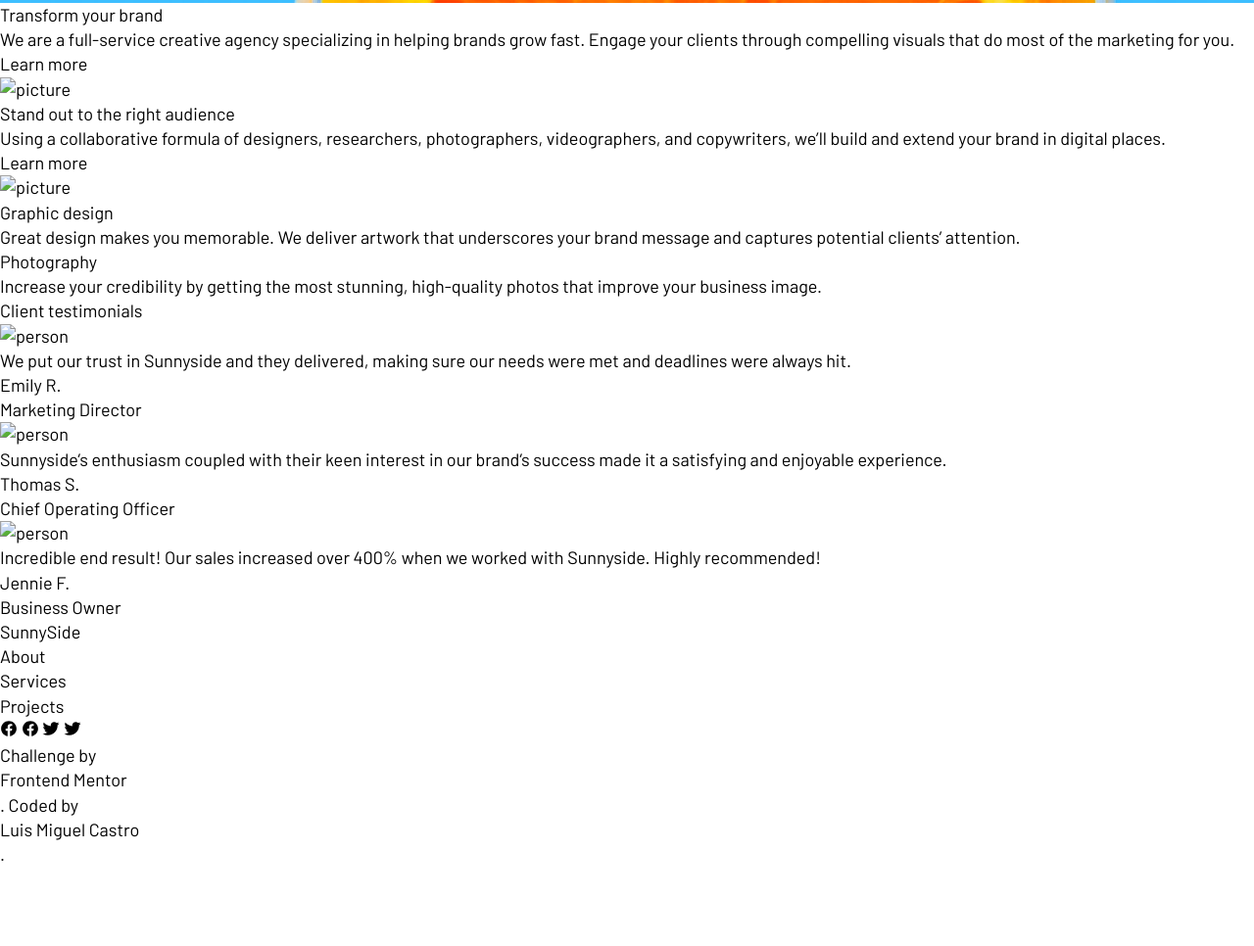
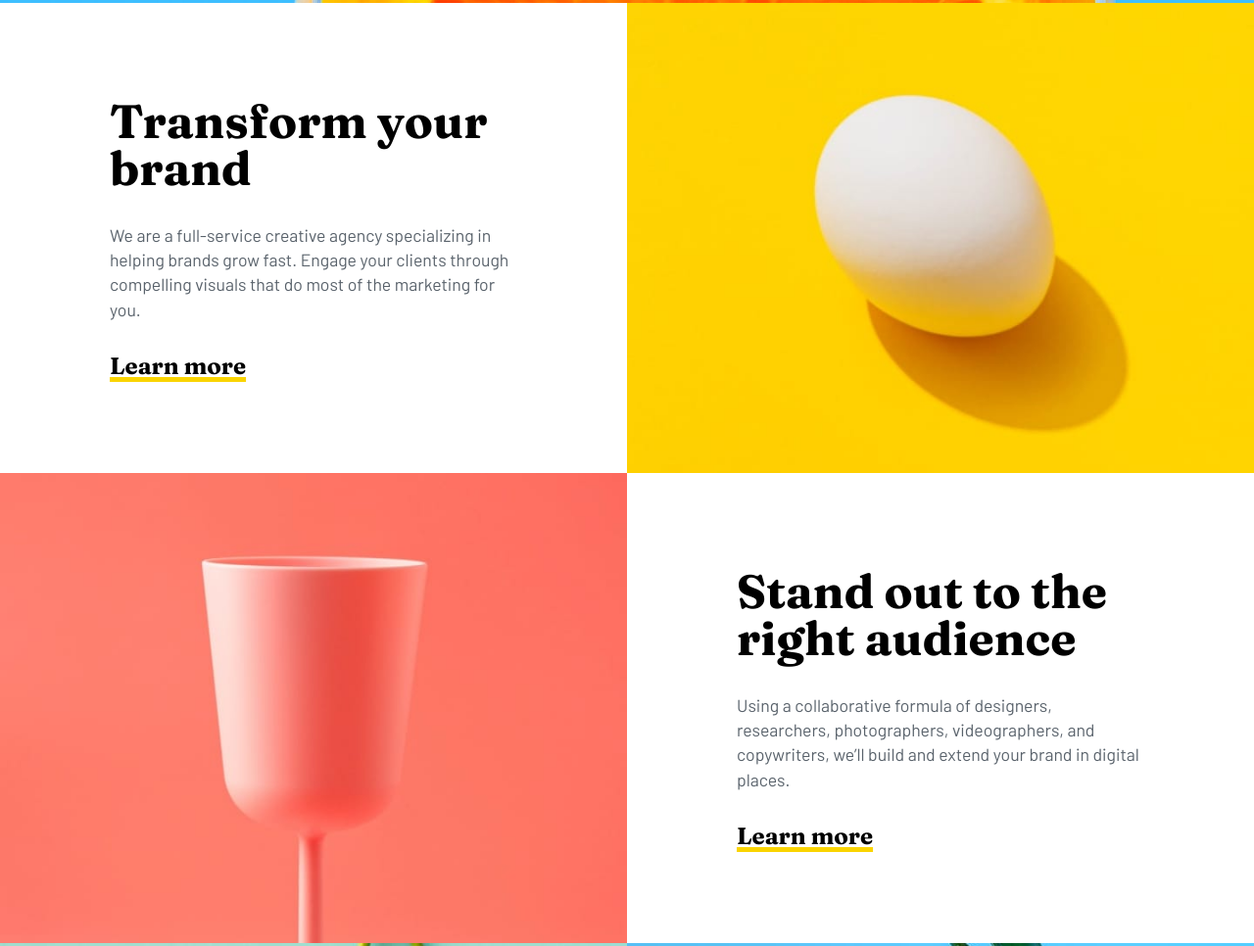
Before and after one commit to LuisC73/SunnySide, a website: page index.html in a window 1280 px wide. Shown: the part 797-1763 px from the top of the page at 98% size. Before the commit the page ends 1682 px from the top, so only its background shows below. Drawn offline with nearby package versions, Linux system fonts and the light colour scheme.

Commit message:
se termina la version de escritorio

```diff
--- a/index.html
+++ b/index.html
@@ -35,11 +35,11 @@
           <a href="#" class="services__a">Learn more</a>
         </div>
         <picture class="services__picture">
-          <img src="#" alt="picture" class="services__img">
+          <img src="./src/assets/desktop/image-transform.jpg" alt="picture" class="services__img">
         </picture>
       </div>
       <div class="services__content">
-        <div class="services__texts">
+        <div class="services__texts services__texts--right">
           <h3 class="services__h3">Stand out to the right audience</h3>
           <p class="services__p">
             Using a collaborative formula of designers, researchers, photographers, videographers, and copywriters, we’ll build and extend your brand in digital places.
@@ -47,48 +47,52 @@
           <a href="#" class="services__a">Learn more</a>
         </div>
         <picture class="services__picture">
-          <img src="#" alt="picture" class="services__img">
+          <img src="./src/assets/desktop/image-stand-out.jpg" alt="picture" class="services__img">
         </picture>
       </div>
     </section>
     <section class="projects">
       <div class="projects__content">
-        <h3 class="projects__h3">Graphic design</h3>
-        <p class="projects__p">Great design makes you memorable. We deliver artwork that underscores your brand message and captures potential clients’ attention.</p>
+        <div class="projects__texts">
+          <h3 class="projects__h3">Graphic design</h3>
+          <p class="projects__p">Great design makes you memorable. We deliver artwork that underscores your brand message and captures potential clients’ attention.</p>
+        </div>
       </div>
       <div class="projects__content">
-        <h3 class="projects__h3">Photography</h3>
-        <p class="projects__p">Increase your credibility by getting the most stunning, high-quality photos that improve your business image.</p>
+        <div class="projects__texts">
+          <h3 class="projects__h3">Photography</h3>
+          <p class="projects__p">Increase your credibility by getting the most stunning, high-quality photos that improve your business image.</p>
+        </div>
       </div>
     </section>
     <section class="testimonies">
       <h3 class="testimonies__h3">Client testimonials</h3>
-      <div class="testimonians__row">
-        <div class="testimonians__card">
-          <img src="" alt="person" class="testimonias__img">
-          <p class="testimonias__p">We put our trust in Sunnyside and they delivered, making sure our needs were met and deadlines were always hit.</p>
-          <p class="testimonias__name">Emily R.</p>
-          <p class="testimonias__post">Marketing Director</p>
+      <div class="testimonies__row">
+        <div class="testimonies__card">
+          <img src="./src/assets/image-emily.jpg" alt="person" class="testimonies__img">
+          <p class="testimonies__p">We put our trust in Sunnyside and they delivered, making sure our needs were met and deadlines were always hit.</p>
+          <p class="testimonies__name">Emily R.</p>
+          <p class="testimonies__post">Marketing Director</p>
         </div>
-        <div class="testimonians__card">
-          <img src="" alt="person" class="testimonias__img">
-          <p class="testimonias__p">Sunnyside’s enthusiasm coupled with their keen interest in our brand’s success made it a satisfying and enjoyable experience.</p>
-          <p class="testimonias__name">Thomas S.</p>
-          <p class="testimonias__post">Chief Operating Officer</p>
+        <div class="testimonies__card">
+          <img src="./src/assets/image-thomas.jpg" alt="person" class="testimonies__img">
+          <p class="testimonies__p">Sunnyside’s enthusiasm coupled with their keen interest in our brand’s success made it a satisfying and enjoyable experience.</p>
+          <p class="testimonies__name">Thomas S.</p>
+          <p class="testimonies__post">Chief Operating Officer</p>
         </div>
-        <div class="testimonians__card">
-          <img src="" alt="person" class="testimonias__img">
-          <p class="testimonias__p">Incredible end result! Our sales increased over 400% when we worked with Sunnyside. Highly recommended!</p>
-          <p class="testimonias__name">Jennie F.</p>
-          <p class="testimonias__post">Business Owner</p>
+        <div class="testimonies__card">
+          <img src="./src/assets/image-jennie.jpg" alt="person" class="testimonies__img">
+          <p class="testimonies__p">Incredible end result! Our sales increased over 400% when we worked with Sunnyside. Highly recommended!</p>
+          <p class="testimonies__name">Jennie F.</p>
+          <p class="testimonies__post">Business Owner</p>
         </div>
       </div>
     </section>
-    <section class="images">
-      <div class="image"></div>
-      <div class="image"></div>
-      <div class="image"></div>
-      <div class="image"></div>
+    <section class="gallery">
+      <div class="gallery__image">.</div>
+      <div class="gallery__image2">.</div>
+      <div class="gallery__image3">.</div>
+      <div class="gallery__image4">.</div>
     </section>
   </main>
 
@@ -99,16 +103,19 @@
       <a href="" class="footer__a">Services</a>
       <a href="" class="footer__a">Projects</a>
     </div>
-    <ion-icon name="logo-facebook"></ion-icon>
-    <ion-icon name="logo-facebook"></ion-icon>
-    <ion-icon name="logo-twitter"></ion-icon>
-    <ion-icon name="logo-twitter"></ion-icon>
+    <div class="footer__icons">
+      <ion-icon name="logo-facebook" class="footer__icon"></ion-icon>
+      <ion-icon name="logo-instagram" class="footer__icon"></ion-icon>
+      <ion-icon name="logo-twitter" class="footer__icon"></ion-icon>
+      <ion-icon name="logo-pinterest" class="footer__icon"></ion-icon>
+    </div>
+    <div class="footer__attribution">
+      <p class="footer__p">Challenge by <a href="https://www.frontendmentor.io?ref=challenge" target="_blank">Frontend Mentor</a>.</p>
+      <p class="footer__p">Coded by <a href="#">Luis Miguel Castro</a>.</p>
+    </div>
   </footer>
 
-  <div class="attribution">
-    Challenge by <a href="https://www.frontendmentor.io?ref=challenge" target="_blank">Frontend Mentor</a>.
-    Coded by <a href="#">Luis Miguel Castro</a>.
-  </div>
+
 
   <script type="module" src="https://unpkg.com/ionicons@5.5.2/dist/ionicons/ionicons.esm.js"></script>
 <script nomodule src="https://unpkg.com/ionicons@5.5.2/dist/ionicons/ionicons.js"></script>
--- a/src/stylesheets/scss/_layout/_vars.scss
+++ b/src/stylesheets/scss/_layout/_vars.scss
@@ -6,6 +6,7 @@ $yellow: hsl(51, 100%, 49%);
 $dark-cyan: hsl(167, 40%, 24%);
 $dark-blue: hsl(198, 62%, 26%);
 $dark-cyan2: hsl(168, 34%, 41%);
+$footer : #90D4C5;
 
 $dark-blue: hsl(212, 27%, 19%);
 $dark-blue2: hsl(213, 9%, 39%);
--- /dev/null
+++ b/src/stylesheets/scss/_modules/_footer.scss
@@ -0,0 +1,45 @@
+@use '../_layout/vars' as vars;
+@use '../_layout/mixins' as mixin;
+
+.footer{
+    width: 100vw;
+    background-color: vars.$footer;
+    @include mixin.flex(center,center,column);
+    gap: 4rem;
+
+    &__h3{
+        margin-top: 5rem;
+        font-size: 1.8rem;
+        color: vars.$dark-cyan;
+        font-weight: 600;
+    }
+
+    &__row{
+        @include mixin.flex(space-evenly,center,row);
+        width: 30%;
+        text-align: center;
+    }
+
+    &__a{
+        color: vars.$dark-cyan;
+        font-weight: 500;
+    }
+
+    &__icons{
+        @include mixin.flex(space-evenly,center,row);
+        width: 15%;
+    }
+
+    &__icon{
+        color: vars.$dark-cyan;
+        font-size: 1.4rem;
+    }
+
+    &__attribution{
+        @include mixin.flex(space-evenly,center,row);
+    }
+
+    &__p{
+        margin-left: .8rem;
+    }
+}
--- a/src/stylesheets/scss/_modules/_nav.scss
+++ b/src/stylesheets/scss/_modules/_nav.scss
@@ -8,7 +8,7 @@
     position: fixed;
     top: 0;
     left: 0;
-    width: 100%;
+    width: 100vw;
     height: 12vh;
 
     &__h3{
--- /dev/null
+++ b/src/stylesheets/scss/_modules/_projects.scss
@@ -0,0 +1,41 @@
+@use '../_layout/vars' as vars;
+@use '../_layout/mixins' as mixin;
+
+.projects{
+    display: grid;
+    grid-template-columns: repeat(2,1fr);
+    width: 100vw;
+
+    &__content{
+        @include mixin.flex(flex-end,center,column);
+        background: url('../../assets/desktop/image-graphic-design.jpg') no-repeat;
+
+        height: 100vh;
+        padding: 0 5rem;
+
+        &:nth-child(2){
+            background: url('../../assets/desktop/image-photography.jpg') no-repeat;
+        }
+    }
+
+    &__texts{
+       margin-bottom: 4rem;
+    }
+
+
+    &__h3{
+        font-size: 2.5rem;
+        font-weight: 700;
+        font-family: vars.$font-two;
+        color: vars.$dark-cyan;
+        margin-bottom: 2rem;
+        text-align: center;
+    }
+
+    &__p{
+        text-align: center;
+        padding: 0 4rem;
+        font-weight: 400;
+        color: vars.$dark-cyan;
+    }
+}
--- a/src/stylesheets/scss/_modules/_services.scss
+++ b/src/stylesheets/scss/_modules/_services.scss
@@ -2,5 +2,48 @@
 @use '../_layout/mixins' as mixin;
 
 .services{
+    width: 100vw;
 
+    &__content{
+        display: grid;
+        grid-template-columns: repeat(2,1fr);
+    }
+
+    &__texts{
+       @include mixin.flex(center,center,column);
+       width: 100%;
+       padding: 0 7rem;
+    }
+
+    &__h3{
+        font-size: 3rem;
+        font-weight: 700;
+        line-height: 3rem;
+        margin-right: auto;
+        font-family: vars.$font-two;
+    }
+
+    &__p{
+        margin-top: 2rem;
+        font-size: 1.1rem;
+        color: vars.$dark-blue2;
+    }
+
+    &__a{
+        font-size: 1.5rem;
+        font-weight: 700;
+        margin-right: auto;
+        margin-top: 2rem;
+        font-family: vars.$font-two;
+        text-decoration: .3rem underline vars.$yellow;
+    }
+
+
+    &__picture{
+        height: 30rem;
+    }
+
+    &__img{
+        height: 100%;
+    }
 }
--- /dev/null
+++ b/src/stylesheets/scss/_modules/_testimonies.scss
@@ -0,0 +1,55 @@
+@use '../_layout/vars' as vars;
+@use '../_layout/mixins' as mixin;
+
+.testimonies{
+    width: 100vw;
+    padding: 2rem 5rem 6rem 5rem;
+
+    &__h3{
+        text-align: center;
+        font-weight: 700;
+        font-size: 1.4rem;
+        font-family: vars.$font-two;
+        color: vars.$grayish-blue;
+        text-transform: uppercase;
+        margin-top: 8rem;
+    }
+
+    &__row{
+        display: grid;
+        grid-template-columns: repeat(3,1fr);
+        margin-top: 5rem;
+    }
+
+    &__card{
+        @include mixin.flex(space-evenly,center,column);
+        padding: .8rem 4rem;
+        text-align: center;
+    }
+
+    &__img{
+        width: 5rem;
+        border-radius: 50%;
+        margin-bottom: 3.5rem;
+    }
+
+    &__p{
+        color: vars.$dark-blue2;
+        font-weight: 600;
+        font-size: .9rem;
+        margin-bottom: 2.5rem;
+    }
+
+    &__name{
+        font-family: vars.$font-two;
+        font-weight: 600;
+        color: #000;
+        font-size: 1.1rem;
+    }
+
+    &__post{
+        margin-top: .5rem;
+        color: vars.$dark-blue3;
+        font-size: .8rem;
+    }
+}
--- /dev/null
+++ b/src/stylesheets/scss/_other/_services--modifiers.scss
@@ -0,0 +1,8 @@
+.services{
+
+    &__texts{
+       &--right{
+        order: 1;
+       }
+    }
+}
--- a/src/stylesheets/scss/style.scss
+++ b/src/stylesheets/scss/style.scss
@@ -5,3 +5,9 @@
 @forward './_modules/nav';
 @forward './_other/nav--modifiers';
 @forward './_modules/home';
+@forward './_modules/services';
+@forward './_other/services--modifiers';
+@forward './_modules/projects';
+@forward './_modules/testimonies';
+@forward './_modules/gallery';
+@forward './_modules/footer';
```
Also changed, not shown: src/stylesheets/scss/_modules/_gallery.scss (added, +32 -0 lines), src/stylesheets/css/style.css, 5 other files.
